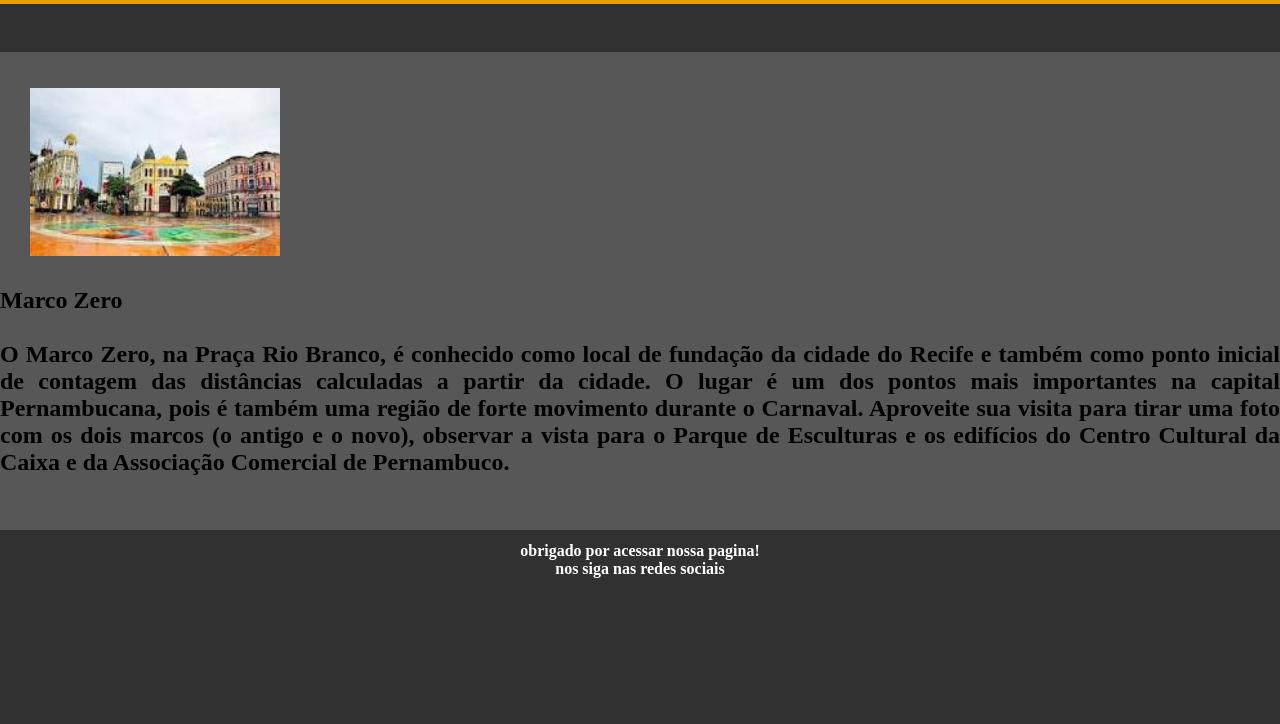
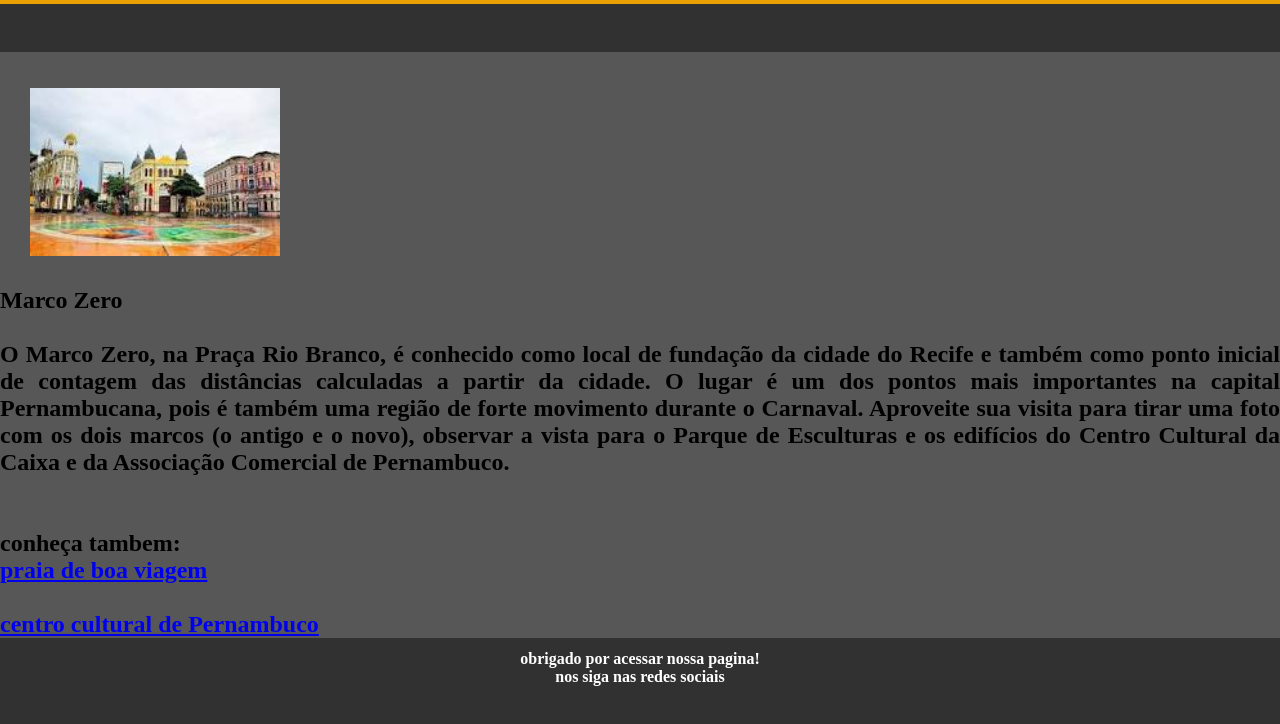
Before and after one commit to wellington067/html_css_javascript, a plain HTML site: page site_sobre_o_marco_zero_no_recife/index.html in a window 1280 px wide. Shown: the part 104-828 px from the top of the page. Before the commit the page ends 800 px from the top, so only its background shows below. Drawn offline with Linux system fonts and the light colour scheme.

Commit message:
Update index.html

```diff
--- a/site_sobre_o_marco_zero_no_recife/index.html
+++ b/site_sobre_o_marco_zero_no_recife/index.html
@@ -33,6 +33,10 @@
                  observar a vista para o Parque de Esculturas e os edifícios do Centro Cultural da
                   Caixa e da Associação Comercial de Pernambuco.</h2>
                   <br><br><br>
+                  <h2 class="conheçamais">conheça tambem:  <br>
+                    <a class="linkpraia" href="praia.html">praia de boa viagem</a><br><br>
+                    <a class="linkpraia" href="centroculturalderecife.html">centro cultural de Pernambuco</a></h2>
+
 
 
         </div>
```
